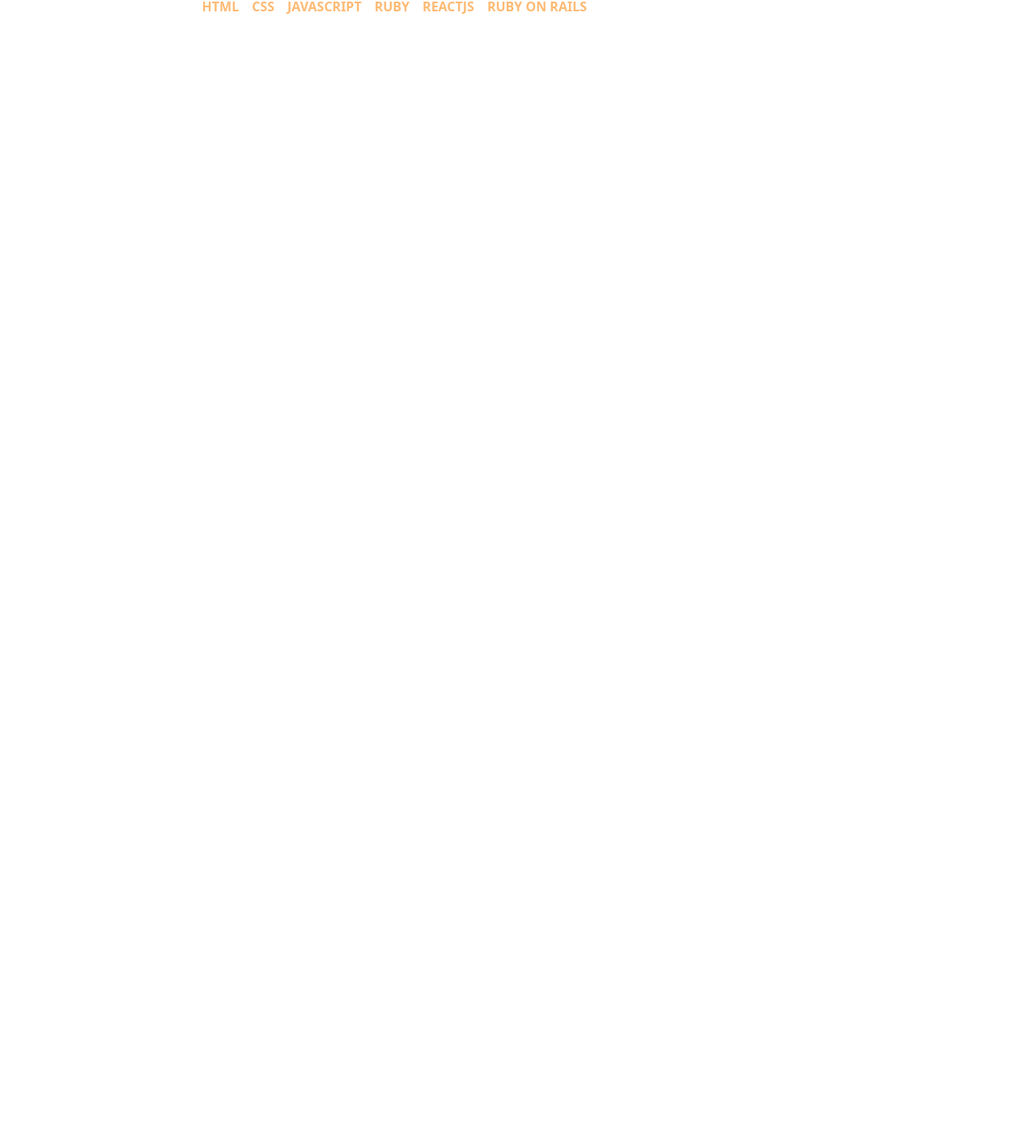
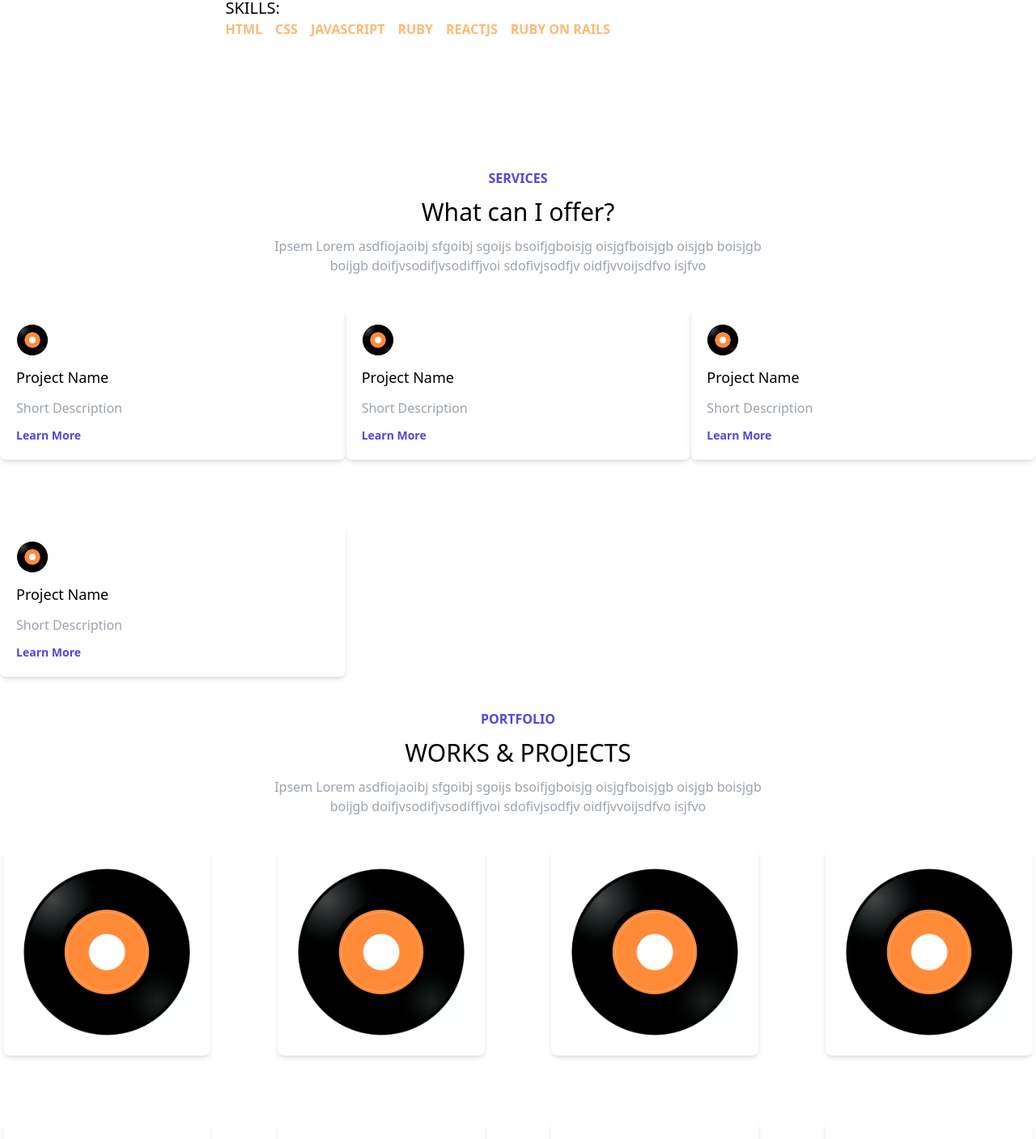
Before and after one commit to ericksong91/ericksong91.github.io, a React (Create React App) app in the folder client/: page / in a window 1280 px wide. Shown: the part 1328-2735 px from the top of the page at 81% size. Before the commit the page ends 1508 px from the top, so only its background shows below. Built offline with nearby package versions, Linux system fonts and the light colour scheme.

Commit message:
Added skeleton for portfolio and services section

```diff
--- /dev/null
+++ b/client/src/cards/ProjectCard.js
@@ -0,0 +1,15 @@
+import React from 'react';
+import icon from '../img/placeholder_icon.png'
+
+function ProjectCard() {
+    // const projectName = "Project Name";
+    // const description = "Short Description";
+
+  return (
+    <div id="project-card" class="w-full md:w-5/12 lg:w-1/5 lg:4/12 shadow-md rounded-lg p-5 my-3 md:my-10 m-1 flex flex-row justify-center">
+        <img src={icon} alt="project"/>
+    </div>
+  )
+};
+
+export default ProjectCard;
--- /dev/null
+++ b/client/src/cards/ServiceCard.js
@@ -0,0 +1,18 @@
+import React from 'react';
+import icon from '../img/placeholder_icon.png'
+
+function ServiceCard() {
+    const serviceName = "Project Name";
+    const description = "Short Description";
+
+  return (
+    <div id="service-card" class="w-full md:w-4/12 shadow-md rounded-lg p-5 my-3 md:my-10 flex flex-col gap-3">
+        <img src={icon} alt={serviceName} class="w-10"/>
+        <h1 class="font-medium text-lg">{serviceName}</h1>
+        <p class="text-gray-400">{description}</p>
+        <a class="text-indigo-600 font-semibold text-sm" href="https://www.google.com">Learn More</a>
+    </div>
+  );
+};
+
+export default ServiceCard;
--- a/client/src/pages/AboutMe.js
+++ b/client/src/pages/AboutMe.js
@@ -3,6 +3,7 @@ import penguin from '../img/crestPenguin.jpg';
 
 function AboutMe() {
   return (
+    <div id="about-me-container" class="px-10" >
       <div class="container mx-auto py-40 flex flex-col-reverse xl:flex-row items-center gap-20">
         {/* Left Side */}
         <div id="left-side-about" class="relative">
@@ -18,10 +19,10 @@ function AboutMe() {
           <p class="text-gray-500 text-xl break-normal mb-10 xl:pr-40 md:flex md:items-center">
             Experienced and passionate engineer who worked 6 years in the aerospace and nuclear
             industries. Is now looking for new opportunities in app and software development.
-          Working in research and development has given me a strong
-          communicative skill set as well as the ability to analyze problems effectively,
-          using fundamental engineering principles. Utilizing my experience, I can learn and adapt to new changes in any
-          fast-paced environment while also solving unique problems in the tech industry
+            Working in research and development has given me a strong communicative skill set as well as the ability to
+            analyze problems effectively,using fundamental engineering principles. Utilizing my experience,
+            I can learn and adapt to new changes in any fast-paced environment while also solving unique problems
+            in the tech industry
           </p>
           <div id="skills-list">
             <h2 class="font-medium text-xl">SKILLS:</h2>
@@ -36,6 +37,7 @@ function AboutMe() {
           </div>
         </div>
       </div>
+    </div>
   )
 }
 
--- a/client/src/pages/App.js
+++ b/client/src/pages/App.js
@@ -1,6 +1,8 @@
 import Navbar from "../top/Navbar";
 import Introduction from "./Introduction";
 import AboutMe from "./AboutMe";
+import Services from "./Services";
+import Portfolio from "./Portfolio";
 
 function App() {
   return (
@@ -13,6 +15,8 @@ function App() {
           <Introduction />
         </div>
         <AboutMe />
+        <Services />
+        <Portfolio />
       </div>
     </div>
   );
--- /dev/null
+++ b/client/src/pages/Portfolio.js
@@ -0,0 +1,29 @@
+import React from 'react';
+import ProjectCard from '../cards/ProjectCard';
+
+function Portfolio() {
+  return (
+    <div id="projects">
+    <div id="project-overview" class="flex flex-col gap-3 items-center">
+        <h1 class="text-indigo-600 font-bold">PORTFOLIO</h1>
+        <h1 class="text-3xl">WORKS & PROJECTS</h1>
+        <p class="w-1/2 text-center text-gray-400">
+            Ipsem Lorem asdfiojaoibj sfgoibj sgoijs bsoifjgboisjg oisjgfboisjgb
+            oisjgb boisjgb boijgb doifjvsodifjvsodiffjvoi sdofivjsodfjv oidfjvvoijsdfvo isjfvo
+        </p>
+    </div>
+    <div id="service-cards" class="p-5 sm:p-0 flex flex-wrap justify-between">
+        <ProjectCard />
+        <ProjectCard />
+        <ProjectCard />
+        <ProjectCard />
+        <ProjectCard />
+        <ProjectCard />
+        <ProjectCard />
+        <ProjectCard />
+    </div>
+</div>
+  );
+};
+
+export default Portfolio;
--- /dev/null
+++ b/client/src/pages/Services.js
@@ -0,0 +1,25 @@
+import React from 'react';
+import ServiceCard from '../cards/ServiceCard';
+
+function Services() {
+    return (
+        <div id="services">
+            <div id="service-overview" class="flex flex-col gap-3 items-center">
+                <h1 class="text-indigo-600 font-bold">SERVICES</h1>
+                <h1 class="text-3xl">What can I offer?</h1>
+                <p class="w-1/2 text-center text-gray-400">
+                    Ipsem Lorem asdfiojaoibj sfgoibj sgoijs bsoifjgboisjg oisjgfboisjgb
+                    oisjgb boisjgb boijgb doifjvsodifjvsodiffjvoi sdofivjsodfjv oidfjvvoijsdfvo isjfvo
+                </p>
+            </div>
+            <div id="service-cards" class="p-5 sm:p-0 flex flex-wrap justify-between">
+                <ServiceCard />
+                <ServiceCard />
+                <ServiceCard />
+                <ServiceCard />
+            </div>
+        </div>
+    );
+};
+
+export default Services;
--- a/client/tailwind.config.js
+++ b/client/tailwind.config.js
@@ -6,7 +6,10 @@ module.exports = {
   theme: {
     extend: {
       screens: {
-        "sm": "680px"
+        "sm": "680px",
+        "md": "768px",
+        "lg": "1024px",
+        "xl":"1280px"
       },
       spacing: {
         "big": "48rem"
```
Also changed, not shown: client/src/img/placeholder_icon.png (added). Lines whose indentation alone changed are shown as unchanged.
